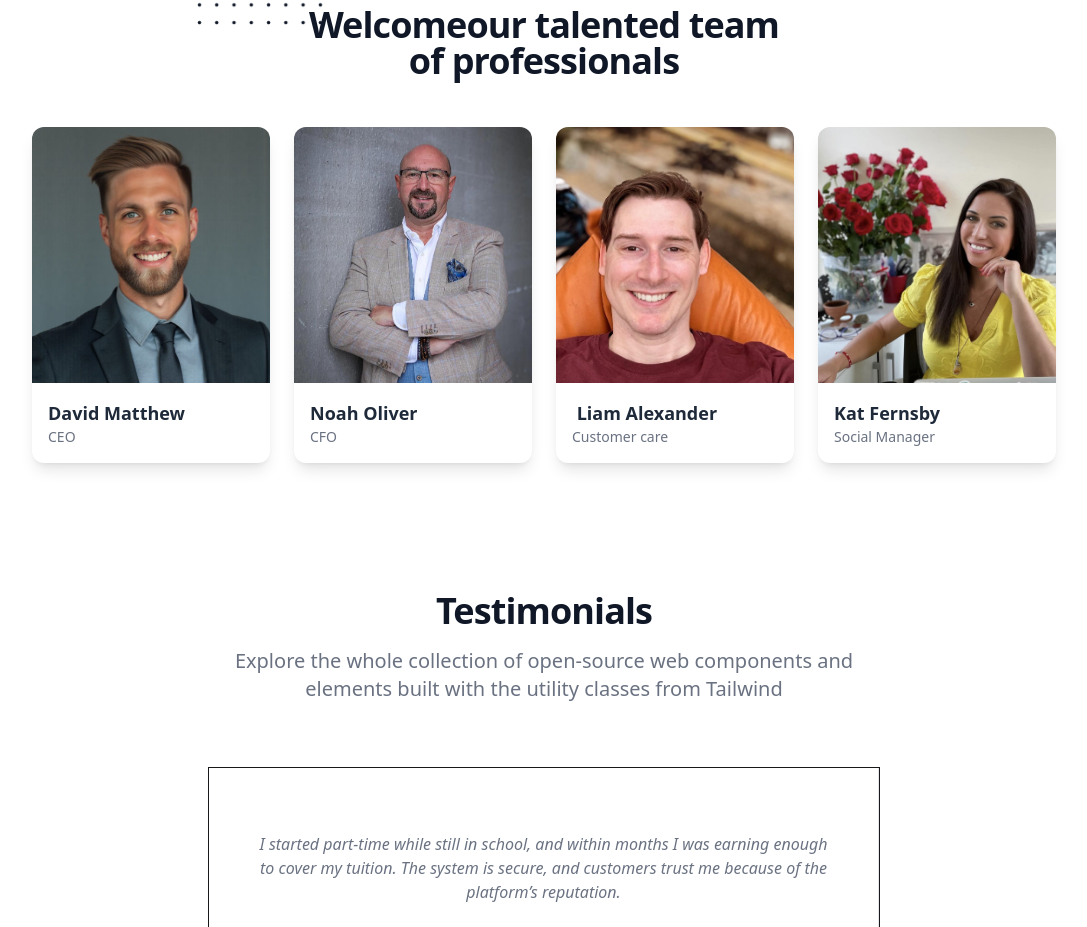
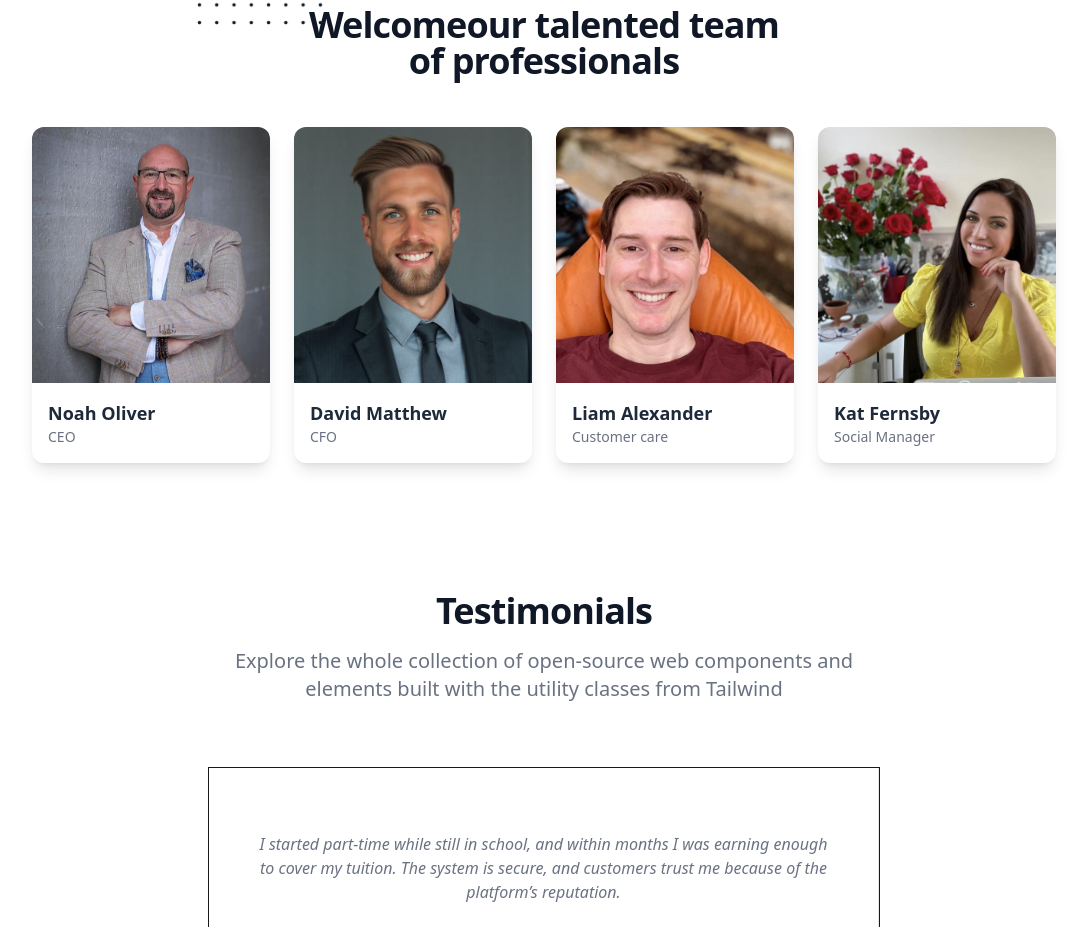
Before and after one commit to Osorachukwu/remit-wise, a React (Vite) app: page / in a window 1280 px wide. Shown: the part 1933-2860 px from the top of the page, without its empty margins (96-1183 px from the left). Built offline with nearby package versions, Linux system fonts and the light colour scheme.

Commit message:
Team foxed

```diff
--- a/src/components/Team.jsx
+++ b/src/components/Team.jsx
@@ -49,6 +49,17 @@
       <div className="grid gap-6 mx-auto sm:grid-cols-2 lg:grid-cols-4 lg:max-w-screen-lg">
         <div className="max-w-2xl bg-white rounded-xl shadow-lg overflow-hidden">
           <img
+            className="w-full lg:h-64 object-cover"
+            src={person3}
+            alt="Team member"
+          />
+          <div className="p-4">
+            <h3 className="text-lg font-semibold text-gray-800">Noah Oliver</h3>
+            <p className="text-gray-500 text-sm">CEO</p>
+          </div>
+        </div>
+        <div className="max-w-2xl bg-white rounded-xl shadow-lg overflow-hidden">
+          <img
             className="w-full lg:h-64 object-covr"
             src={person2}
             alt="Team member"
@@ -57,20 +68,10 @@
             <h3 className="text-lg font-semibold text-gray-800">
               David Matthew
             </h3>
-            <p className="text-gray-500 text-sm">CEO</p>
-          </div>
-        </div>
-        <div className="max-w-2xl bg-white rounded-xl shadow-lg overflow-hidden">
-          <img
-            className="w-full lg:h-64 object-cover"
-            src={person3}
-            alt="Team member"
-          />
-          <div className="p-4">
-            <h3 className="text-lg font-semibold text-gray-800">Noah Oliver</h3>
             <p className="text-gray-500 text-sm">CFO</p>
           </div>
         </div>
+
         <div className="max-w-2xl bg-white rounded-xl shadow-lg overflow-hidden">
           <img
             className="w-full lg:h-64 object-cover"
@@ -78,7 +79,9 @@
             alt="Team member"
           />
           <div className="p-4">
-            <h3 className="text-lg font-semibold text-gray-800"> Liam Alexander</h3>
+            <h3 className="text-lg font-semibold text-gray-800">
+               Liam Alexander
+            </h3>
             <p className="text-gray-500 text-sm">Customer care</p>
           </div>
         </div>
@@ -93,7 +96,6 @@
             <p className="text-gray-500 text-sm">Social Manager</p>
           </div>
         </div>
-
       </div>
     </div>
   );
```
